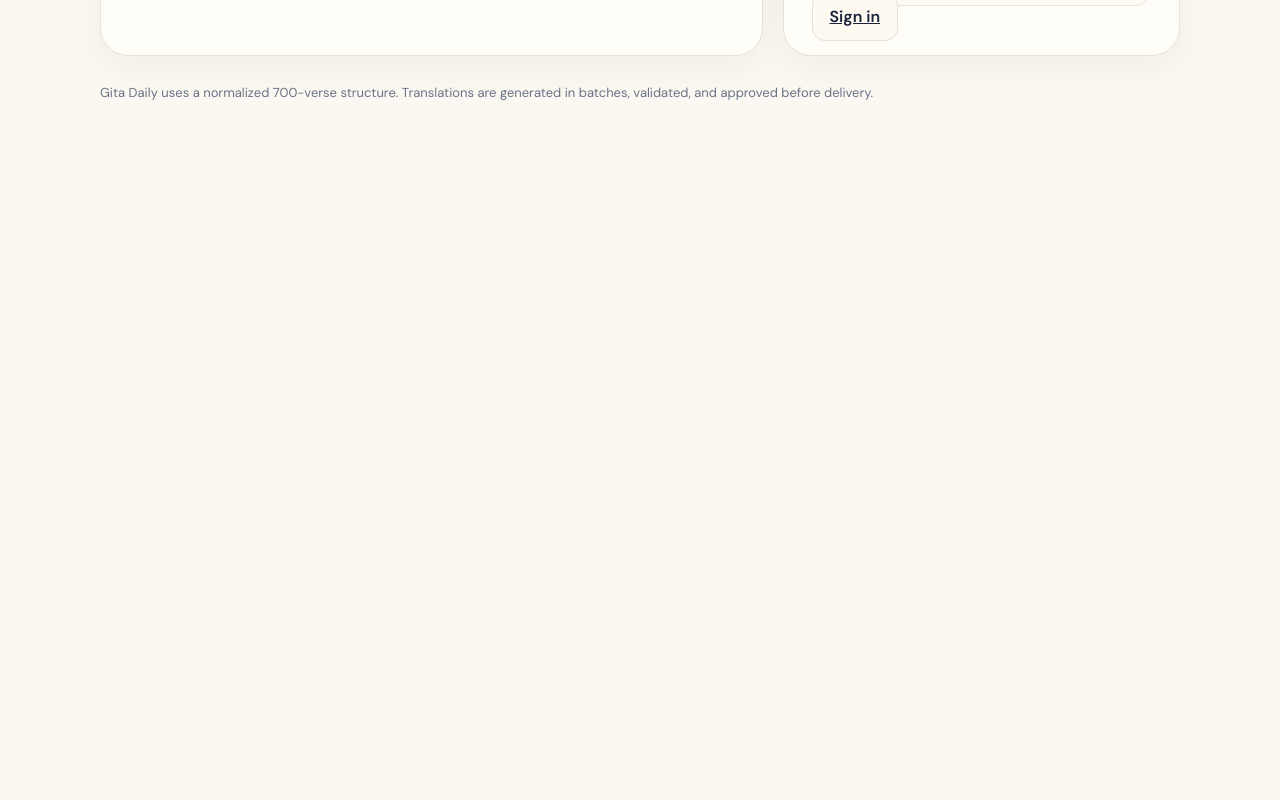
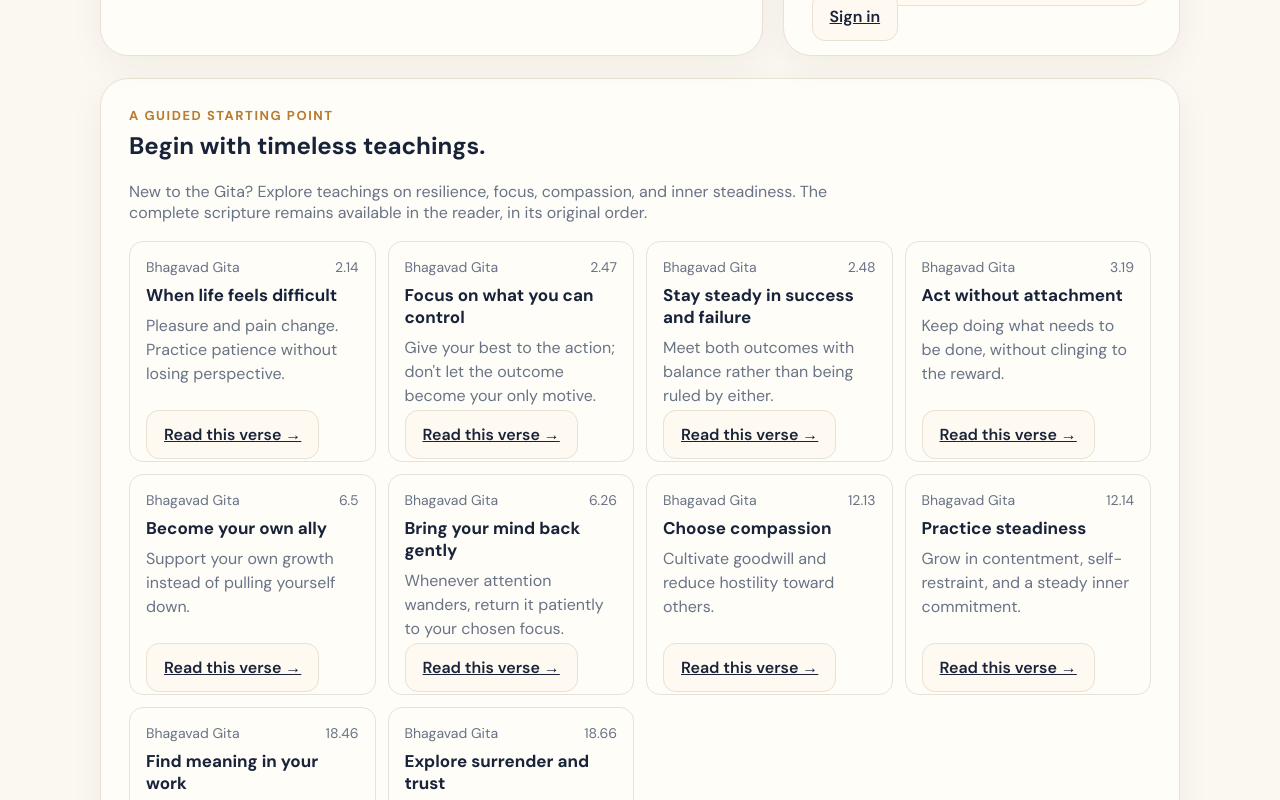
Before and after one commit to Kapil-monika-baby/gita-daily, a Next.js app: page / in a window 1280 px wide. Shown: the part 880-1680 px from the top of the page. Before the commit the page ends 1037 px from the top, so only its background shows below. Built offline with nearby package versions, Linux system fonts and the light colour scheme; no server answers; the database is empty.

Commit message:
Add curated daily wisdom starting points

```diff
--- a/app/page.tsx
+++ b/app/page.tsx
@@ -4,6 +4,19 @@
 
 type Verse={id:string;chapter:number;verse:number;sanskrit:string;transliteration:string};
 type Translation={language:string;meaning:string};
+
+const wisdomPath=[
+ {chapter:2,verse:14,title:"When life feels difficult",summary:"Pleasure and pain change. Practice patience without losing perspective."},
+ {chapter:2,verse:47,title:"Focus on what you can control",summary:"Give your best to the action; don't let the outcome become your only motive."},
+ {chapter:2,verse:48,title:"Stay steady in success and failure",summary:"Meet both outcomes with balance rather than being ruled by either."},
+ {chapter:3,verse:19,title:"Act without attachment",summary:"Keep doing what needs to be done, without clinging to the reward."},
+ {chapter:6,verse:5,title:"Become your own ally",summary:"Support your own growth instead of pulling yourself down."},
+ {chapter:6,verse:26,title:"Bring your mind back gently",summary:"Whenever attention wanders, return it patiently to your chosen focus."},
+ {chapter:12,verse:13,title:"Choose compassion",summary:"Cultivate goodwill and reduce hostility toward others."},
+ {chapter:12,verse:14,title:"Practice steadiness",summary:"Grow in contentment, self-restraint, and a steady inner commitment."},
+ {chapter:18,verse:46,title:"Find meaning in your work",summary:"The Gita connects sincere work with a larger spiritual purpose."},
+ {chapter:18,verse:66,title:"Explore surrender and trust",summary:"A profound teaching on refuge; read the verse with its wider context."},
+];
 const languages=[["en","English"],["hi","हिन्दी"],["mr","मराठी"],["gu","ગુજરાતી"],["bn","বাংলা"],["ta","தமிழ்"],["te","తెలుగు"],["kn","ಕನ್ನಡ"],["ml","മലയാളം"],["pa","ਪੰਜਾਬੀ"],["or","ଓଡ଼ିଆ"],["as","অসমীয়া"],["ur","اردو"],["ne","नेपाली"],["fr","Français"],["de","Deutsch"],["es","Español"],["pt","Português"],["it","Italiano"],["ru","Русский"],["ja","日本語"],["ko","한국어"],["zh","中文"],["ar","العربية"],["id","Bahasa Indonesia"],["th","ไทย"]];
 
 export default function Home(){
@@ -64,6 +77,21 @@
     <div className="actions"><a className="secondary" href="/admin/translations">Review translations</a><button className="secondary" onClick={signOut}>Sign out</button></div>
    </div> : <a className="secondary" href="/auth">Sign in</a>}
   </aside></section>
+
+  <section className="card" style={{ marginTop: 22 }}>
+   <div className="eyebrow">A guided starting point</div>
+   <h2 style={{ marginTop: 6 }}>Begin with timeless teachings.</h2>
+   <p className="muted" style={{ maxWidth: 720 }}>New to the Gita? Explore teachings on resilience, focus, compassion, and inner steadiness. The complete scripture remains available in the reader, in its original order.</p>
+   <div style={{ display: "grid", gridTemplateColumns: "repeat(auto-fit, minmax(220px, 1fr))", gap: 12, marginTop: 18 }}>
+    {wisdomPath.map(item => <article key={item.chapter+"."+item.verse} style={{ border: "1px solid #e7e2d8", borderRadius: 14, padding: 16, display: "flex", flexDirection: "column", gap: 8 }}>
+      <div className="verse-meta"><span>Bhagavad Gita</span><span>{item.chapter}.{item.verse}</span></div>
+      <h3 style={{ margin: 0, fontSize: 17 }}>{item.title}</h3>
+      <p className="muted" style={{ margin: 0, lineHeight: 1.5 }}>{item.summary}</p>
+      <div style={{ marginTop: "auto", paddingTop: 8 }}><a className="secondary" href={`/reader?chapter=${item.chapter}&verse=${item.verse}`}>Read this verse →</a></div>
+    </article>)}
+   </div>
+  </section>
+
   <footer className="footer">Gita Daily uses a normalized 700-verse structure. Translations are generated in batches, validated, and approved before delivery.</footer>
  </main>
 }
```
